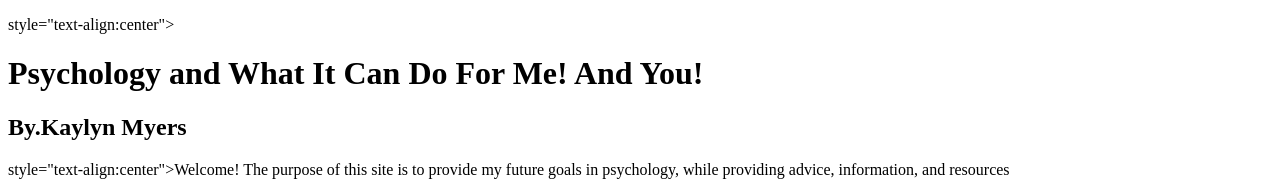
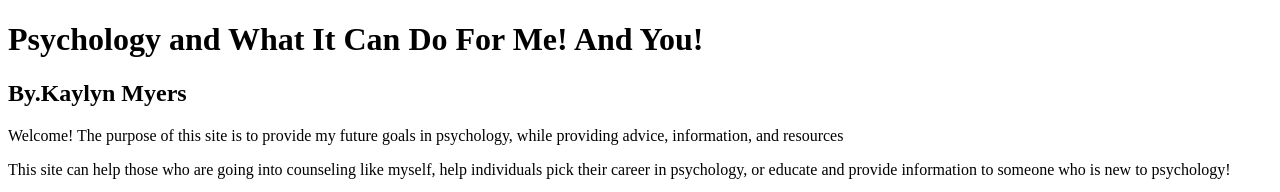
Before and after one commit to Kaymyers/kaymyers.github.io, a plain HTML site: page index.html in a window 1280 px wide. Shown: the top 192 px of the page. Drawn offline with Linux system fonts and the light colour scheme; grey boxes are pictures that could not be loaded.

Commit message:
Update index.html

```diff
--- a/index.html
+++ b/index.html
@@ -5,10 +5,10 @@
     <title>My test page</title>
   </head>
   <body>
-    <p>style="text-align:center"><h1><strong>Psychology and What It Can Do For Me! And You!</strong></h1></p>
+    <h1><strong>Psychology and What It Can Do For Me! And You!</strong></h1>
     <h2>By.Kaylyn Myers</h2>
 
-    <p>style="text-align:center">Welcome! The purpose of this site is to provide my future goals in psychology, while providing advice, information, and resources</p>
+    <p>Welcome! The purpose of this site is to provide my future goals in psychology, while providing advice, information, and resources</p>
 
   <p>This site can help those who are going into counseling like myself, help individuals pick their career in psychology, or educate and provide information to someone who is new to psychology!</p>
 
```
